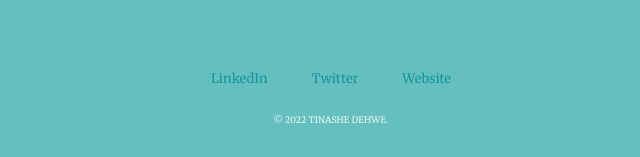
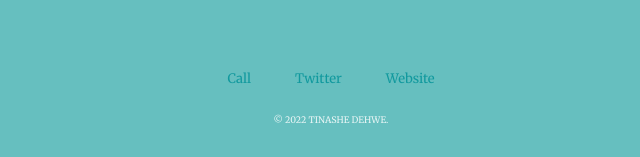
Before and after one commit to Tinashe-Dehwe/RESUME-or-CV, a plain HTML site: page index.html in a window 1280 px wide. Shown: the part 2442-2599 px from the top of the page, 309-949 px from the left. Drawn offline with Linux system fonts and the light colour scheme.

Commit message:
Update index.html

```diff
--- a/index.html
+++ b/index.html
@@ -53,7 +53,7 @@
   </div>
 
   <div class="bottom-container">
-    <a class="footer-link" href="https://www.linkedin.com/">LinkedIn</a>
+    <a class="footer-link" href="Tel:+263777993748">Call</a>
     <a class="footer-link" href="https://twitter.com/">Twitter</a>
     <a class="footer-link" href="https://www.appbrewery.co/">Website</a>
     <p class="footer-para">© 2022 TINASHE DEHWE.</p>
```
